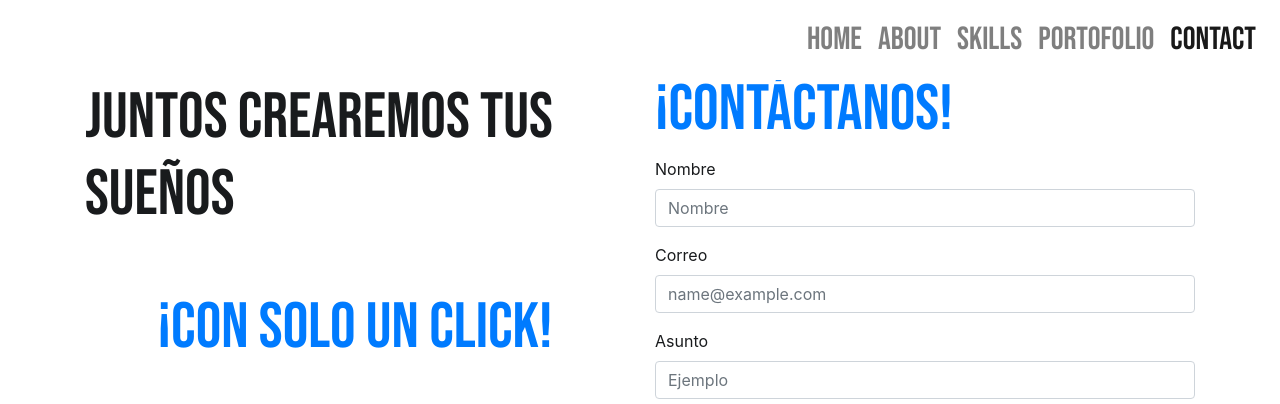
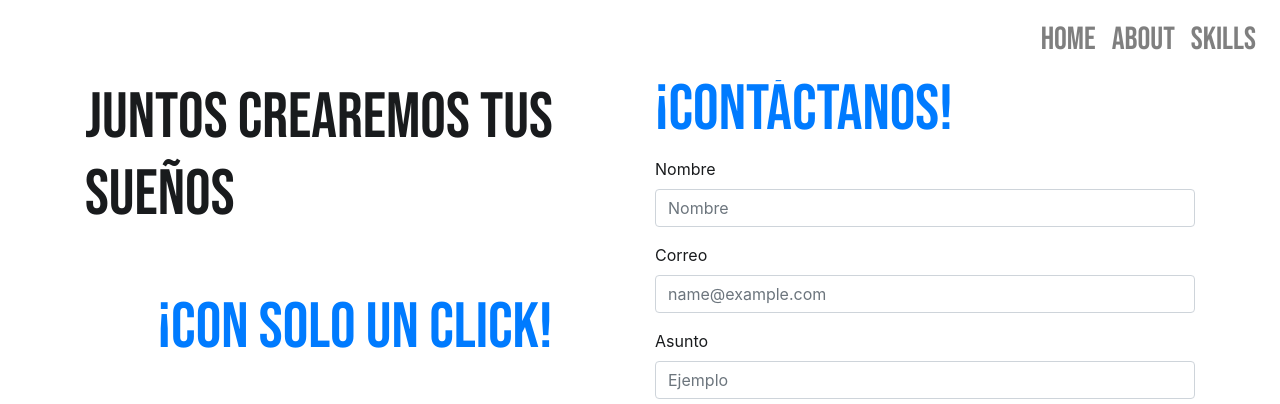
Before and after one commit to Alejandrom-GO/portafolio, a plain HTML site: page page/contact.html in a window 1280 px wide. Shown: the top 404 px of the page. Drawn offline with Linux system fonts and the light colour scheme; a script that the page names is missing.

Commit message:
Update contact.html

```diff
--- a/page/contact.html
+++ b/page/contact.html
@@ -41,12 +41,7 @@
         <li class="nav-item">
           <a class="nav-link" href="../page/skills.html"> Skills</a>
         </li>
-        <li class="nav-item">
-          <a class="nav-link" href="../page/portofolio.html"> Portofolio</a>
-        </li>
-        <li class="nav-item">
-          <a class="nav-link active" href="../page/contact.html"> Contact</a>
-        </li>
+
       </ul>
     </div>
   </nav>
```
